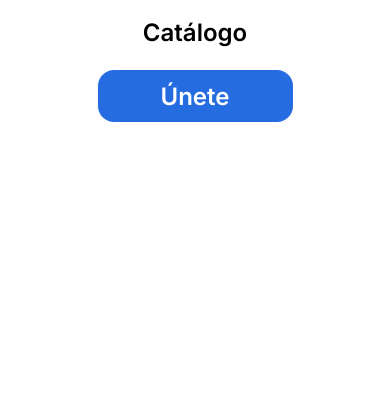
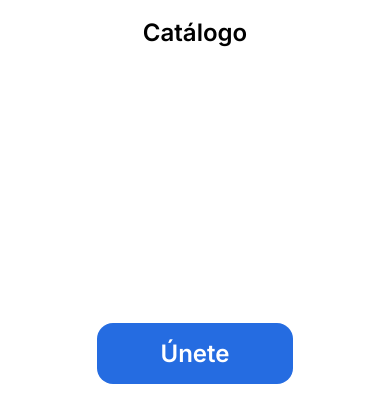
Before and after one commit to Black-And-White-Solutions/victoria-gg, a React (Create React App) app: page / in a window 390 px wide. Both pictures are taken after a click on the element 346 px from the left and 39 px from the top of the page. Shown: the part 422-841 px from the top of the page. Built offline with nearby package versions, Linux system fonts and the light colour scheme.

Commit message:
Last minor fixes before demo

```diff
--- a/src/components/Navbar/DropdownBar.tsx
+++ b/src/components/Navbar/DropdownBar.tsx
@@ -7,6 +7,7 @@ import {
   DropdownWrapper,
   DropdownMenu,
   DropdownLink,
+  DropdownBtn,
   DropdownCtA,
 } from './DropdownBarElements';
 
@@ -38,10 +39,12 @@ const DropdownBar: VoidFunctionComponent<DropdownBarProps> = ({
           <DropdownLink to="/catalogue" onClick={toggle}>
             Catálogo
           </DropdownLink>
+        </DropdownMenu>
+        <DropdownBtn>
           <DropdownCtA to="/singIn" onClick={toggle}>
             Únete
           </DropdownCtA>
-        </DropdownMenu>
+        </DropdownBtn>
       </DropdownWrapper>
     </Dropdown>
   );
--- a/src/components/Navbar/DropdownBarElements.tsx
+++ b/src/components/Navbar/DropdownBarElements.tsx
@@ -44,7 +44,7 @@ export const DropdownWrapper = styled.div`
 export const DropdownMenu = styled.ul`
   display: grid;
   grid-template-columns: 1fr;
-  grid-template-rows: repeat(6, 5rem);
+  grid-template-rows: repeat(4, 5rem);
   text-align: center;
 
   @media screen and (max-width: ${mobileL}) {
@@ -80,17 +80,15 @@ export const DropdownLink = styled(Link)`
 `;
 
 export const DropdownBtn = styled.div`
+  position: absolute;
+  bottom: 2.4rem;
   display: flex;
+  width: 100%;
   justify-content: center;
 `;
 
 export const DropdownCtA = styled(Link)`
-  display: flex;
-  width: 50%;
-  height: 80%;
-  align-items: center;
-  align-self: center;
-  justify-content: center;
+  padding: 1rem 4rem;
   border: none;
   background: #256ce1;
   border-radius: 1rem;
```
